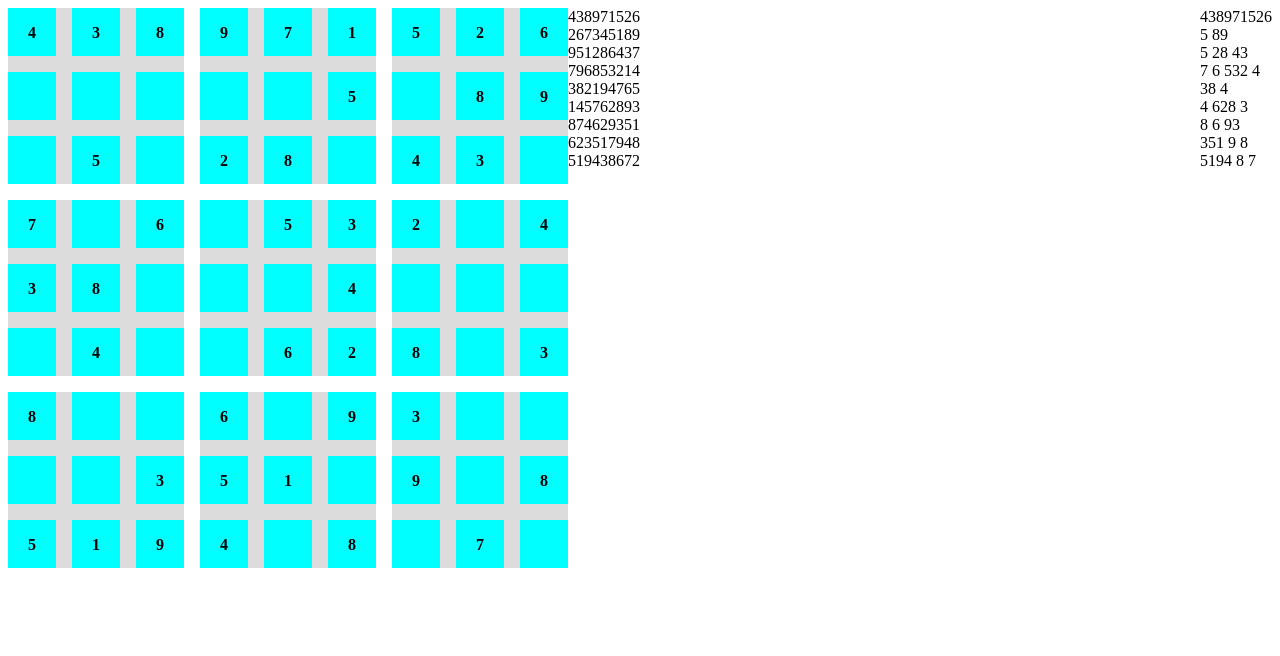
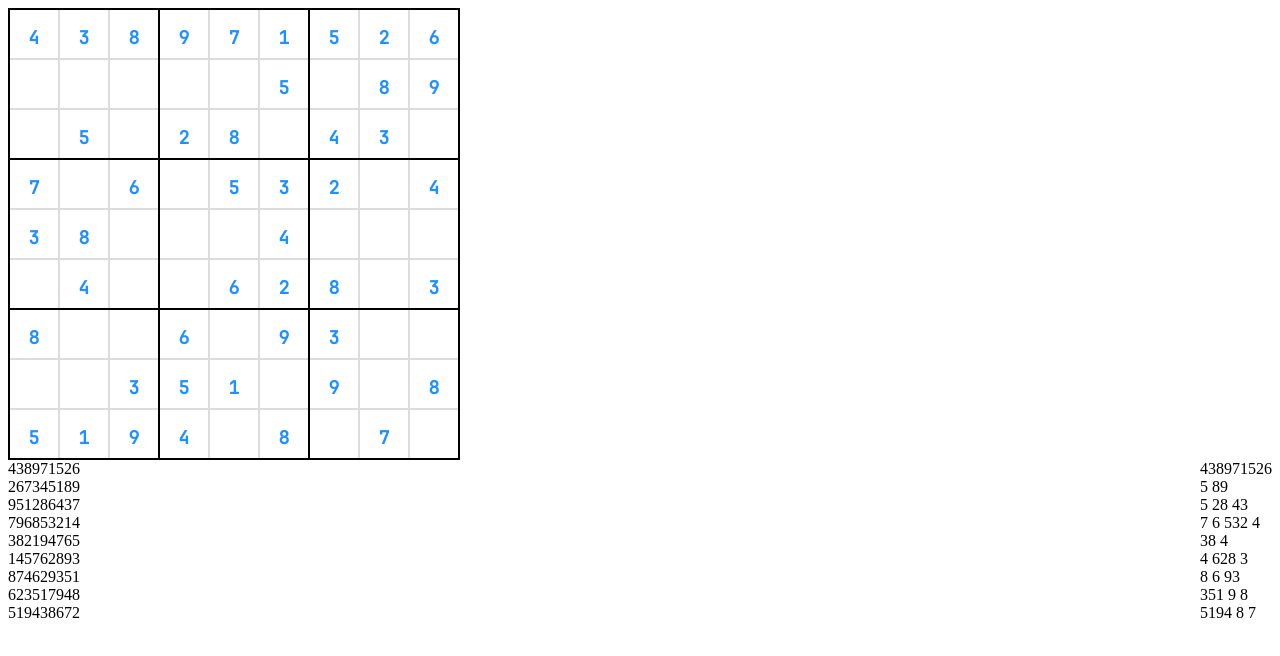
Before and after one commit to FranciscoInzunza2006/UAS-3ro-EstructuraDeDatos, a plain HTML site: page JavaScript/Sudoku/index.html in a window 1280 px wide. Drawn offline with Linux system fonts and the light colour scheme.

Commit message:
Sudoku looks better now

```diff
--- a/JavaScript/Sudoku/style/style.css
+++ b/JavaScript/Sudoku/style/style.css
@@ -1,7 +1,7 @@
 
-:root {
-    --sudoku-regions-per-row: 3;
-    --sudoku-blocks-per-row: 3;
+@font-face {
+    font-family: 'JetBrains';
+    src: url('fonts/JetBrainsMono-Regular.woff2');
 }
 
 body {
@@ -10,23 +10,24 @@ body {
 }
 
 #sudoku {
+    background-color: black;
+
     display: grid;
-    grid-template-columns: repeat(var(--sudoku-regions-per-row), 1fr);
-    grid-template-rows: repeat(var(--sudoku-regions-per-row), 1fr);
-    grid-gap: 1rem;
+    grid-template-columns: repeat(3, 1fr);
+    grid-template-rows: repeat(3, 1fr);
+    grid-gap: 2px;
 
+    padding: 2px;
     width: fit-content;
-
-    float:left;
 }
 
 .sudoku-region {
+    background-color: gainsboro;
+
     display: grid;
-    grid-template-columns: repeat(var(--sudoku-blocks-per-row), 1fr);
-    grid-template-rows: repeat(var(--sudoku-blocks-per-row), 1fr);
+    grid-template-columns: repeat(3, 1fr);
+    grid-template-rows: repeat(3, 1fr);
     grid-gap: inherit;
-
-    background-color: gainsboro;
 
     overflow: hidden;
 
@@ -35,8 +36,14 @@ body {
 }
 
 .sudoku-cell {
+    user-select: none;
+
+    background-color: white;
+    transition: color,scale 0.4s;
+
+    font-family: 'JetBrains', "Comic Sans MS", serif;
+    font-size: large;
     text-align: center;
-    background-color: cyan;
 
     padding: 1rem;
     width: 1rem;
@@ -44,15 +51,19 @@ body {
 }
 
 .clue {
-    font-weight: bold;
+    color: dodgerblue;
+    font-weight: bolder;
 }
 
 .sudoku-cell.invalid {
     background-color: red;
 }
 
-.sudoku-cell:not(.clue):hover {
-    scale: 110%;
+.sudoku-cell:hover:not(.clue) {
+    cursor: pointer;
+
+    background-color: #f0f0f0;
+    scale: 120%;
 }
 
 #debug_output {
```
